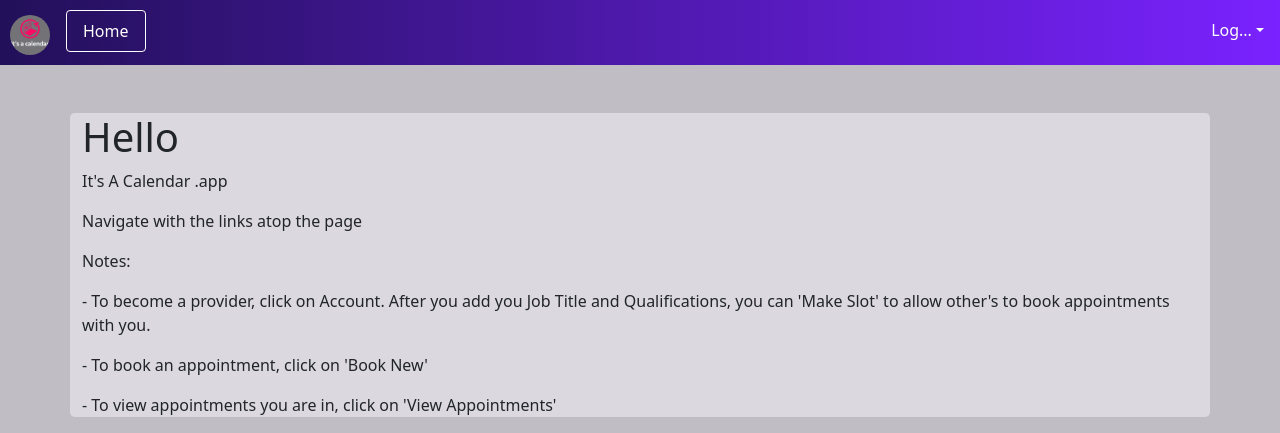
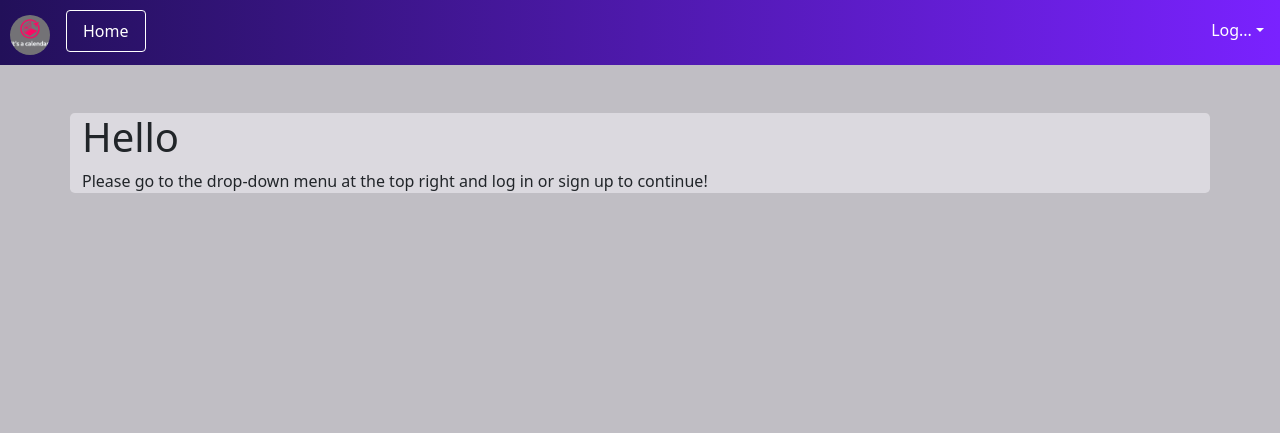
Before and after one commit to jaybyrd3/cs341, a Flask app: page / in a window 1280 px wide. Shown: the top 433 px of the page. Run offline with Flask 3, Linux system fonts and the light colour scheme; some libraries are stand-ins or nearby versions.

Commit message:
fixed the dropdown that I broke (hopefully)

```diff
--- a/templates/index.html
+++ b/templates/index.html
@@ -36,17 +36,22 @@
                     </div>
                 </li>
             {% endif %}
+            {% if current_user.is_authenticated %}
             <li class="nav-item dropdown" style="margin-left: auto;">
                 <a id="log" class="nav-link dropdown-toggle text-white" data-toggle="dropdown" href="#" role="button" aria-haspopup="true" aria-expanded="false">Log...</a>
                 <div id="logMenu" class="dropdown-menu dropdown-menu-right">
-                    {% if current_user.is_authenticated %}
-                        <a class="dropdown-item" href="/logout">Logout</a>
-                    {% else %}
                     <a class="dropdown-item" href="/login">Login</a>
                     <a class="dropdown-item" href="/signup">Sign Up</a>
-                    {% endif %}
                 </div>
             </li>
+            {% else %}
+            <li class="nav-item dropdown" style="margin-left: auto;">
+                <a id="log" class="nav-link dropdown-toggle text-white" data-toggle="dropdown" href="#" role="button" aria-haspopup="true" aria-expanded="false">Log...</a>
+                <div id="logMenu" class="dropdown-menu dropdown-menu-right">
+                    <a class="dropdown-item" href="/logout">Logout</a>
+                </div>
+            </li>
+            {% endif %}
         </ul>
 
         <script>
@@ -111,9 +116,6 @@
         <div class="container maincontent rounded-3 my-5">
 	        {% if current_user.is_authenticated %}
         	    <h1>Hello, {{ current_user.username }}!</h1>
-    	    {% else %}
-        	    <h1>Hello</h1>
-            {% endif %}
                 <p>It's A Calendar .app</p>
                 <p> <!--Placeholder text for testing scrolling effects [START]-->
                     <!--Bacon ipsum dolor amet alcatra pork swine chuck flank leberkas pork belly fatback.-->
@@ -132,6 +134,12 @@
                 <p>
                     - To view appointments you are in, click on 'View Appointments'
                 </p>
+    	    {% else %}
+        	    <h1>Hello</h1>
+                <p> Please go to the drop-down menu at the top right and log in or sign up to continue!</p>
+            {% endif %}
+
+
         </div>
 
     </body>
```
Lines whose indentation alone changed are shown as unchanged.
